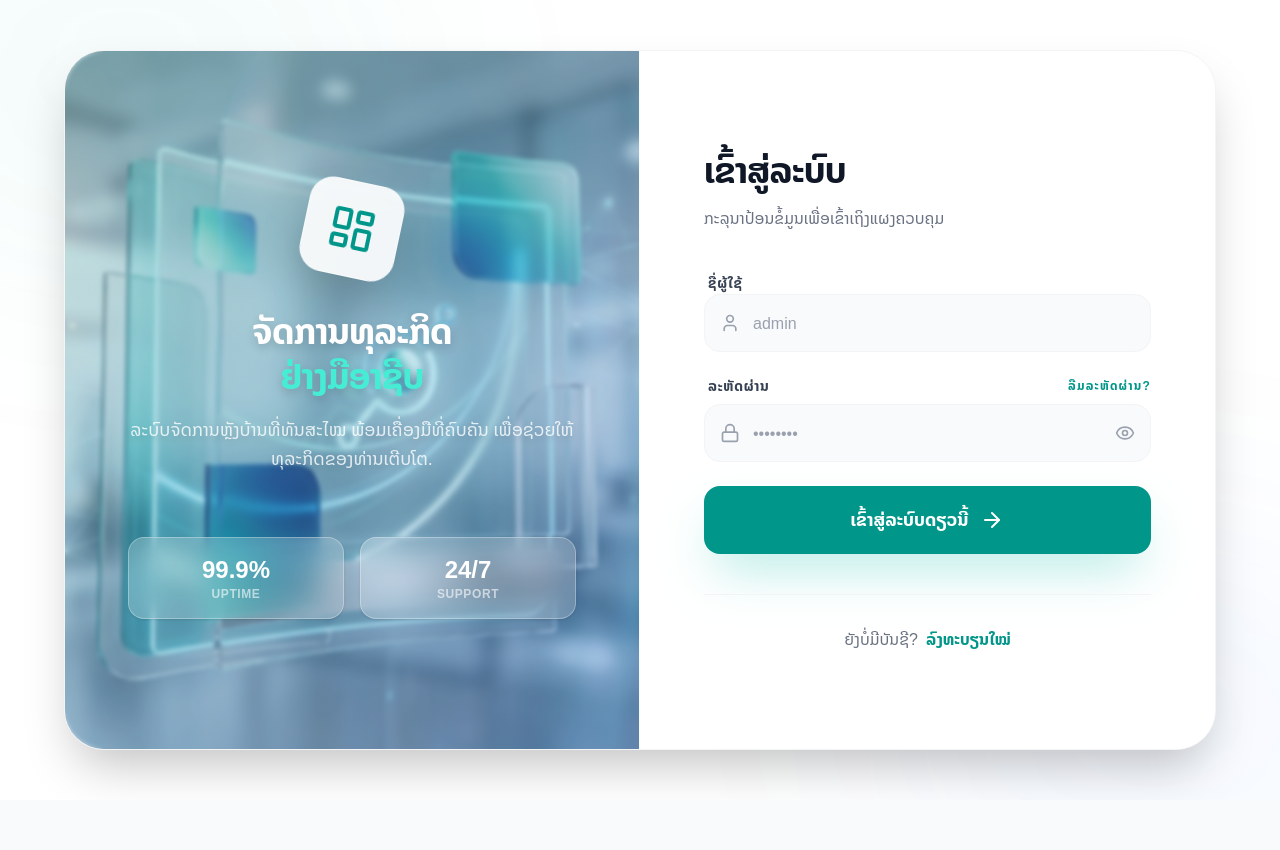
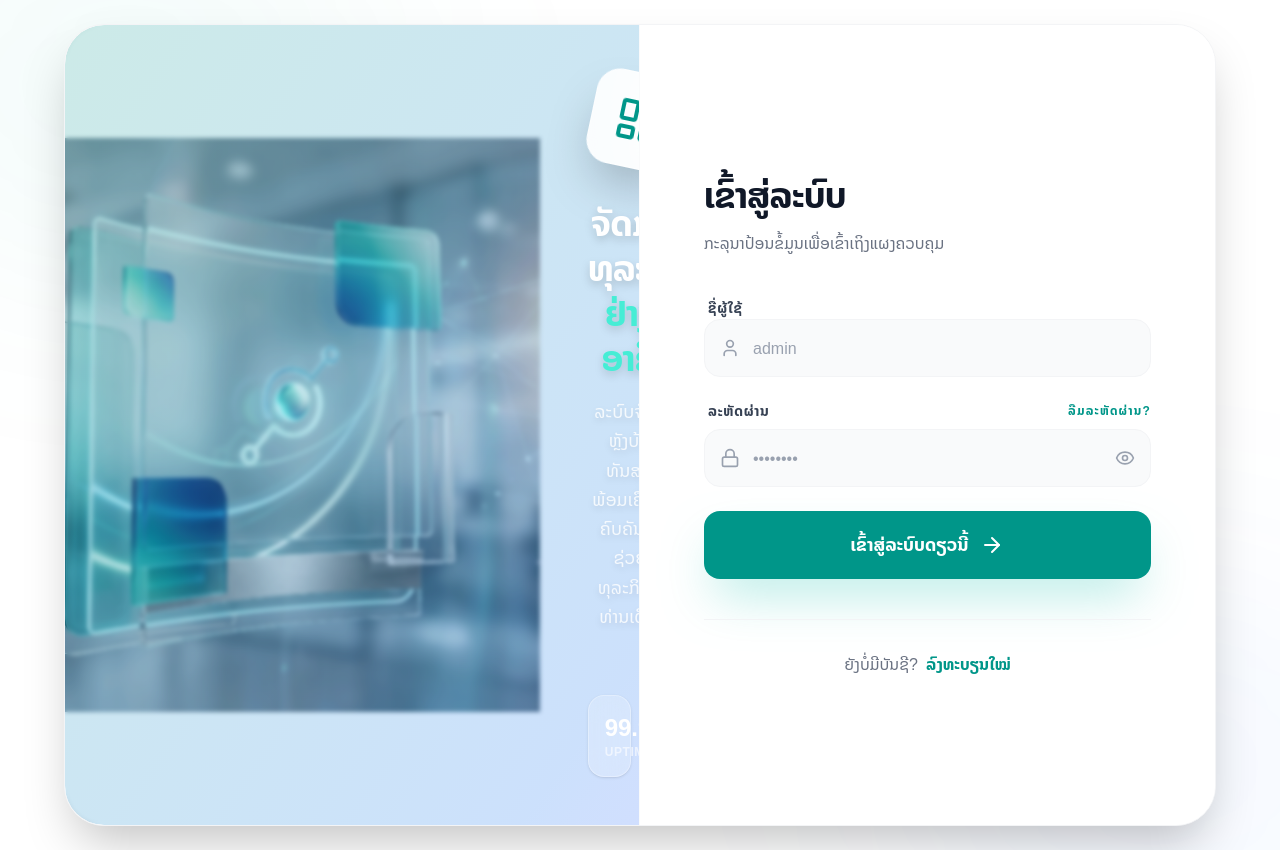
Before and after one commit to huevangxp/next-beginner, a Next.js app: page /login in a window 1280 px wide. Before the commit the page ends 800 px from the top, so only its background shows below. Built offline with nearby package versions, Linux system fonts and the light colour scheme.

Commit message:
commit Thu 12/18/2025 13:38:59.20

```diff
--- a/app/login/page.tsx
+++ b/app/login/page.tsx
@@ -51,11 +51,7 @@ const LoginPage = () => {
       <div className="w-full max-w-6xl bg-white dark:bg-gray-900 rounded-none md:rounded-[40px] shadow-2xl border border-gray-100 dark:border-gray-800 overflow-hidden flex flex-col md:flex-row min-h-[700px] relative z-10">
         {/* Left Side: Illustration */}
         <div className="hidden md:flex md:w-1/2 relative items-center justify-center overflow-hidden border-r border-gray-50 dark:border-gray-800">
-          <img
-            src="/images/auth.png"
-            alt="Auth Illustration"
-            className="absolute inset-0 w-full h-full object-cover opacity-90"
-          />
+          <img src="/images/auth.png" alt="Auth Illustration" />
           <div className="absolute inset-0 bg-gradient-to-br from-teal-600/20 to-blue-600/20 backdrop-blur-[2px]"></div>
 
           <div className="relative z-10 text-center space-y-8 animate-in fade-in slide-in-from-left-8 duration-1000 p-12">
```
